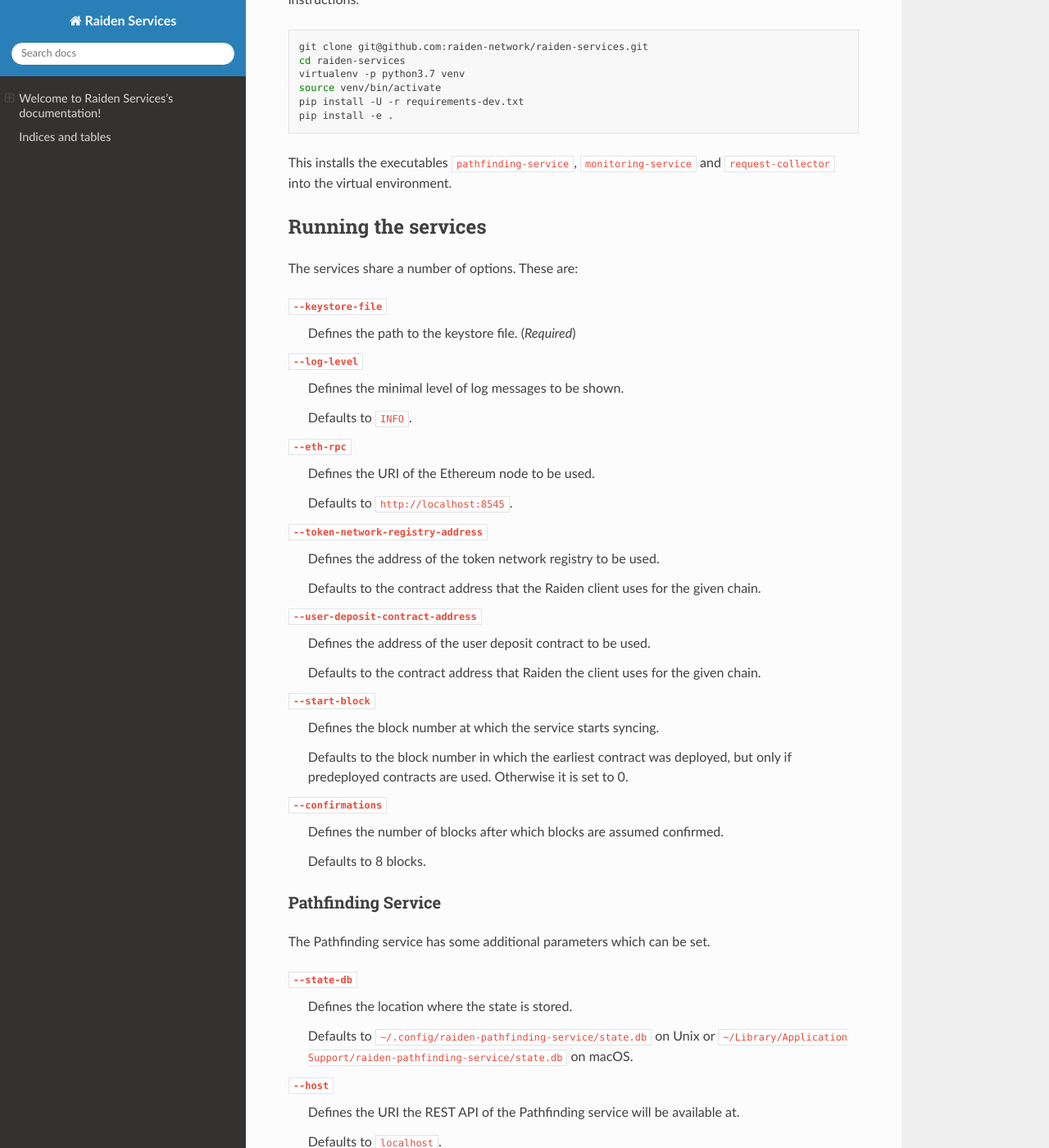
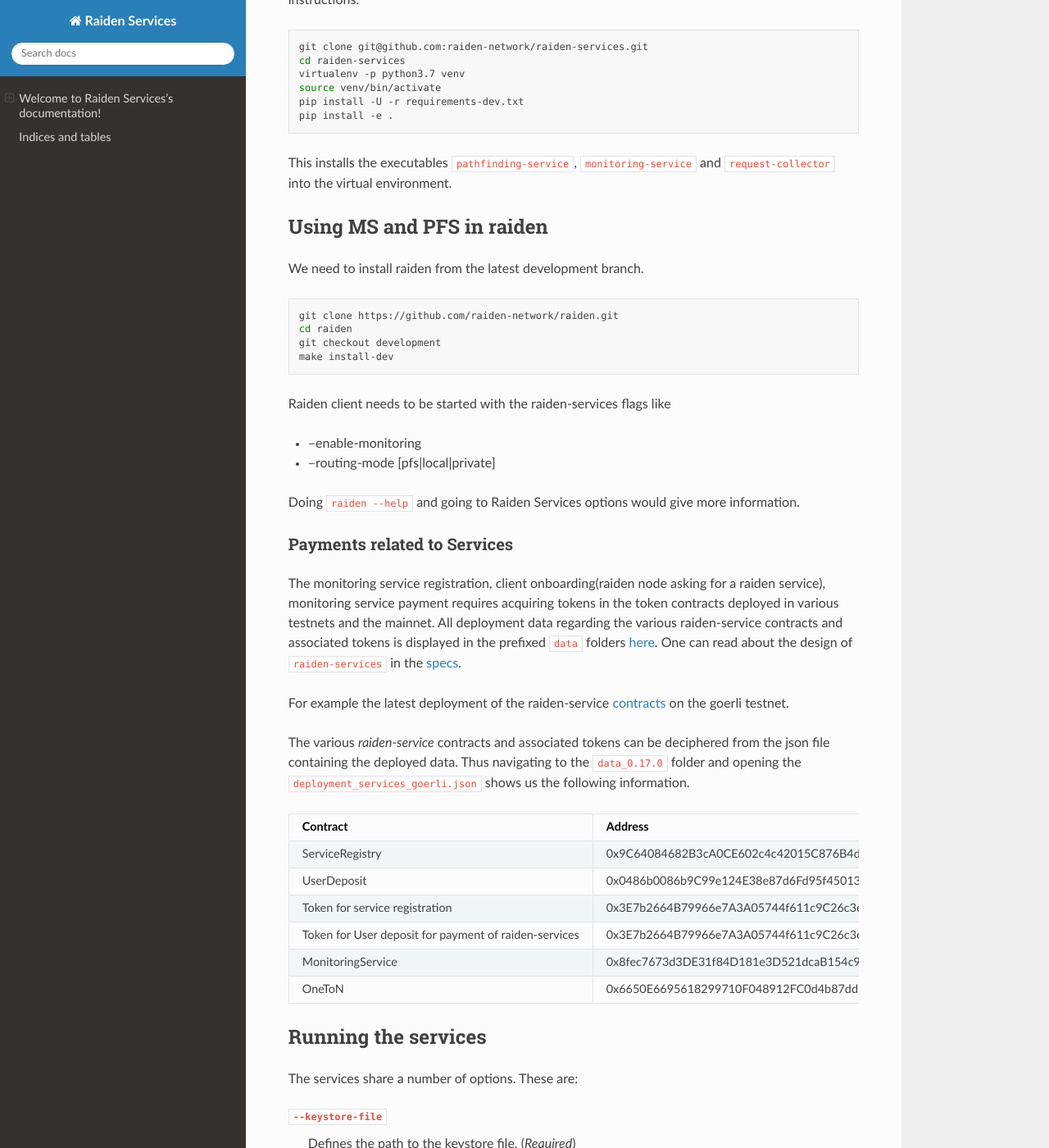
Before and after one commit to raiden-network/raiden-services, a Sphinx documentation site: the page built from docs/index.rst, in a window 1280 px wide and 1400 px high, scrolled down 677 px. Shown: the whole window at 82% size. Built offline with Sphinx 7.4.7 and the Read the Docs theme 2.0.0, drawn with Linux system fonts in a browser that asks for light colours.

Commit message:
Information regarding raiden usage and contracts

```diff
--- a/docs/index.rst
+++ b/docs/index.rst
@@ -44,6 +44,74 @@
 
 This installs the executables ``pathfinding-service``, ``monitoring-service``
 and ``request-collector`` into the virtual environment.
+
+Using MS and PFS in raiden
+--------------------------
+We need to install raiden from the latest development branch.
+
+.. code:: bash
+
+    git clone https://github.com/raiden-network/raiden.git
+    cd raiden
+    git checkout development
+    make install-dev
+
+Raiden client needs to be started with the raiden-services flags like
+
+* --enable-monitoring
+* --routing-mode [pfs|local|private]
+
+Doing ``raiden --help`` and going to Raiden Services options would give more
+information.
+
+Payments related to Services
+^^^^^^^^^^^^^^^^^^^^^^^^^^^^^^^^^^^
+The monitoring service registration, client onboarding(raiden node asking for
+a raiden service), monitoring service payment requires acquiring tokens in the
+token contracts deployed in various testnets and the mainnet. All deployment
+data regarding the various raiden-service contracts and associated tokens is
+displayed in the prefixed ``data`` folders here_. One can read about the design
+of ``raiden-services`` in the specs_.
+
+.. _here: https://github.com/raiden-network/raiden-contracts
+    /tree/master/raiden_contracts
+.. _specs: https://raiden-network-specification.readthedocs.io/en/latest
+    /monitoring_service.html#design-of-the-monitoring-service-still-work-in-progress
+
+
+
+For example the latest deployment of the raiden-service contracts_
+on the goerli testnet.
+
+.. _contracts: https://github.com/raiden-network/raiden-contracts
+  /blob/master/raiden_contracts/data_0.17.0/deployment_services_goerli.json
+
+
+The various *raiden-service* contracts and associated tokens can be deciphered
+from the json file containing the deployed data. Thus navigating to the
+``data_0.17.0`` folder and opening the ``deployment_services_goerli.json``
+shows us the following information.
+
++------------------+----------------------------------------------------------+
+| Contract         | Address                                                  |
++==================+==========================================================+
+| ServiceRegistry  | 0x9C64084682B3cA0CE602c4c42015C876B4d17Fd2               |
++------------------+----------------------------------------------------------+
+| UserDeposit      | 0x0486b0086b9C99e124E38e87d6Fd95f450136Afe               |
++------------------+----------------------------------------------------------+
+| Token for service|                                                          |
+| registration     | 0x3E7b2664B79966e7A3A05744f611c9C26c3e00f9               |
++------------------+----------------------------------------------------------+
+| Token for User   |                                                          |
+| deposit for      | 0x3E7b2664B79966e7A3A05744f611c9C26c3e00f9               |
+| payment of       |                                                          |
+| raiden-services  |                                                          |
++------------------+----------------------------------------------------------+
+| MonitoringService| 0x8fec7673d3DE31f84D181e3D521dcaB154c96b3c               |
++------------------+----------------------------------------------------------+
+| OneToN           | 0x6650E6695618299710F048912FC0d4b87dd2Ec91               |
++------------------+----------------------------------------------------------+
+
 
 Running the services
 --------------------
```
